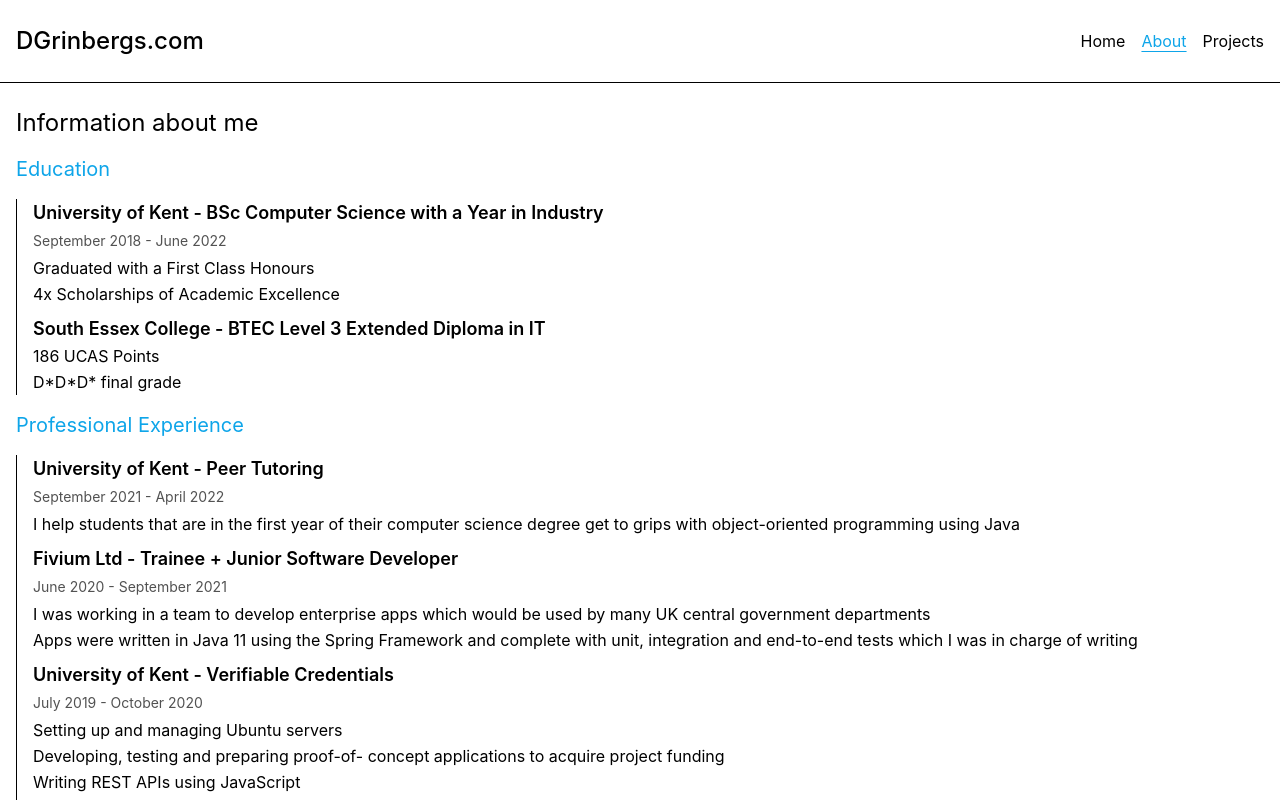
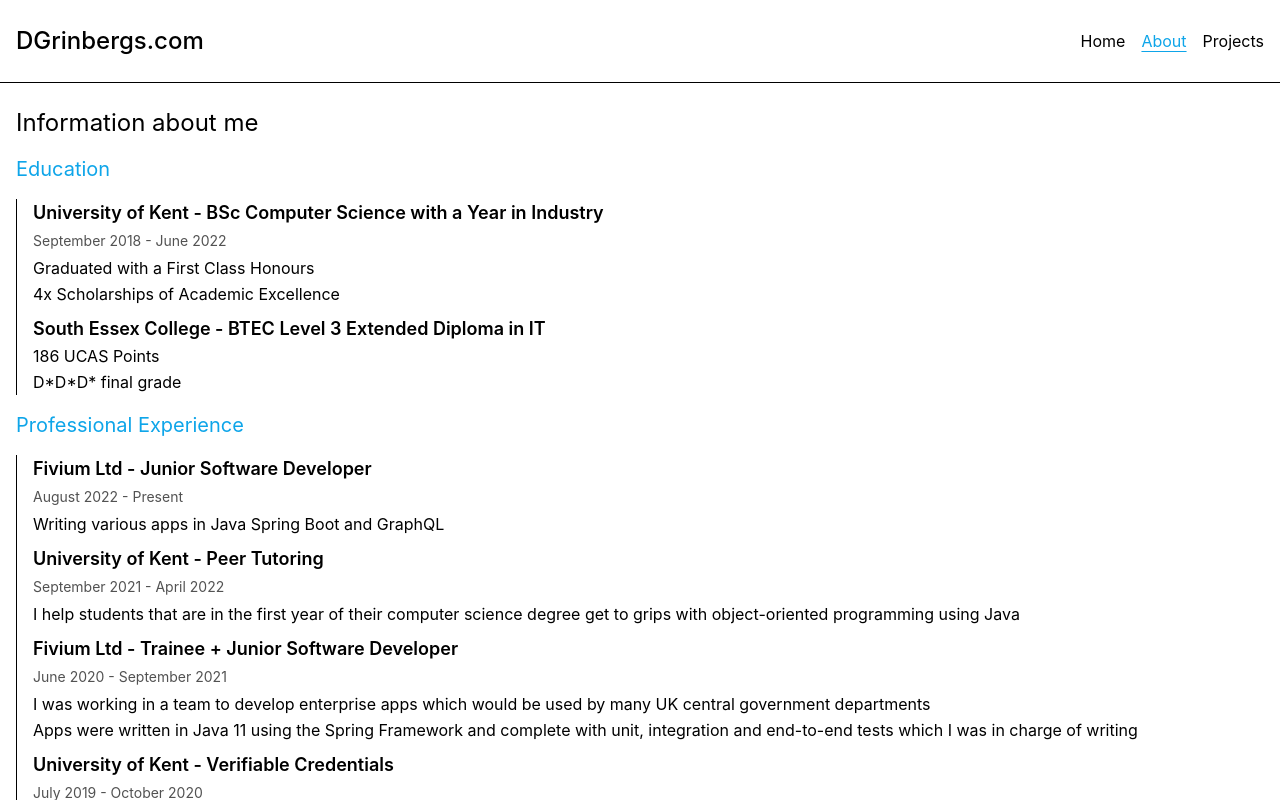
Before and after one commit to dgrinbergs/dgrinbergs.com, a Next.js app: page /about in a window 1280 px wide. Shown: the top 800 px of the page. Built offline with nearby package versions, Linux system fonts and the light colour scheme.

Commit message:
Added current job role

```diff
--- a/data/about.ts
+++ b/data/about.ts
@@ -22,6 +22,13 @@
   {
     name: "Professional Experience",
     children: [
+      {
+        heading: "Fivium Ltd - Junior Software Developer",
+        dates: "August 2022 - Present",
+        text: [
+          "Writing various apps in Java Spring Boot and GraphQL",
+        ],
+      },
       {
         heading: "University of Kent - Peer Tutoring",
         dates: "September 2021 - April 2022",
```
